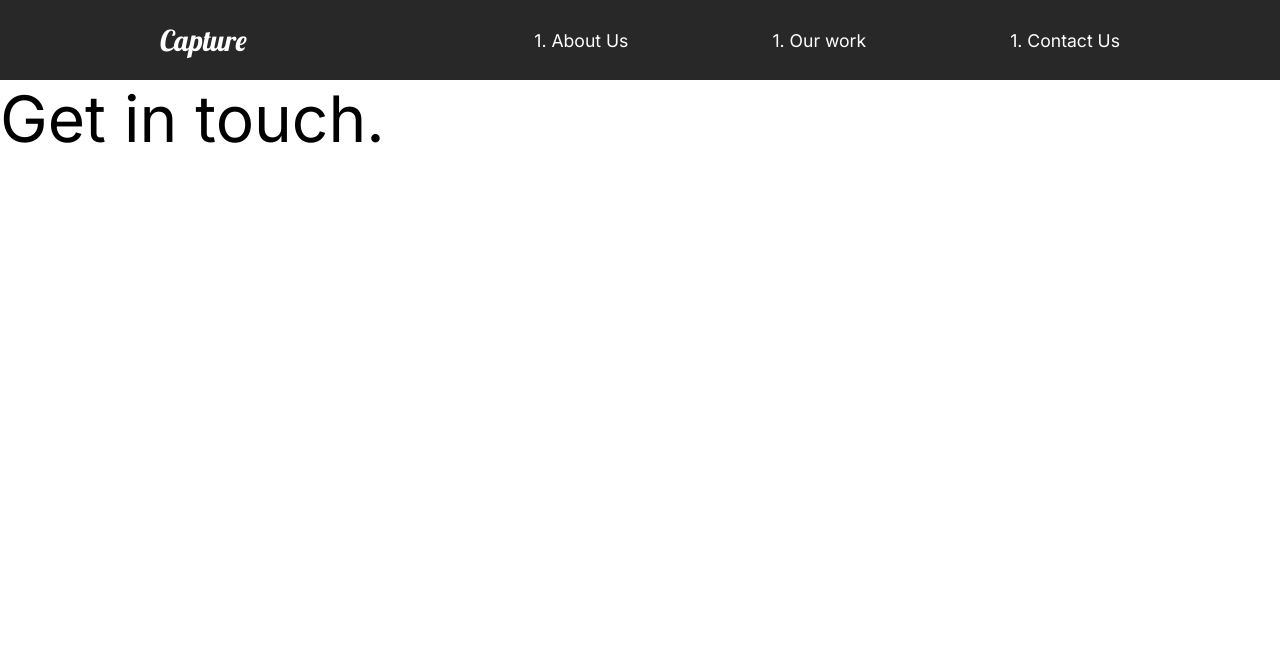
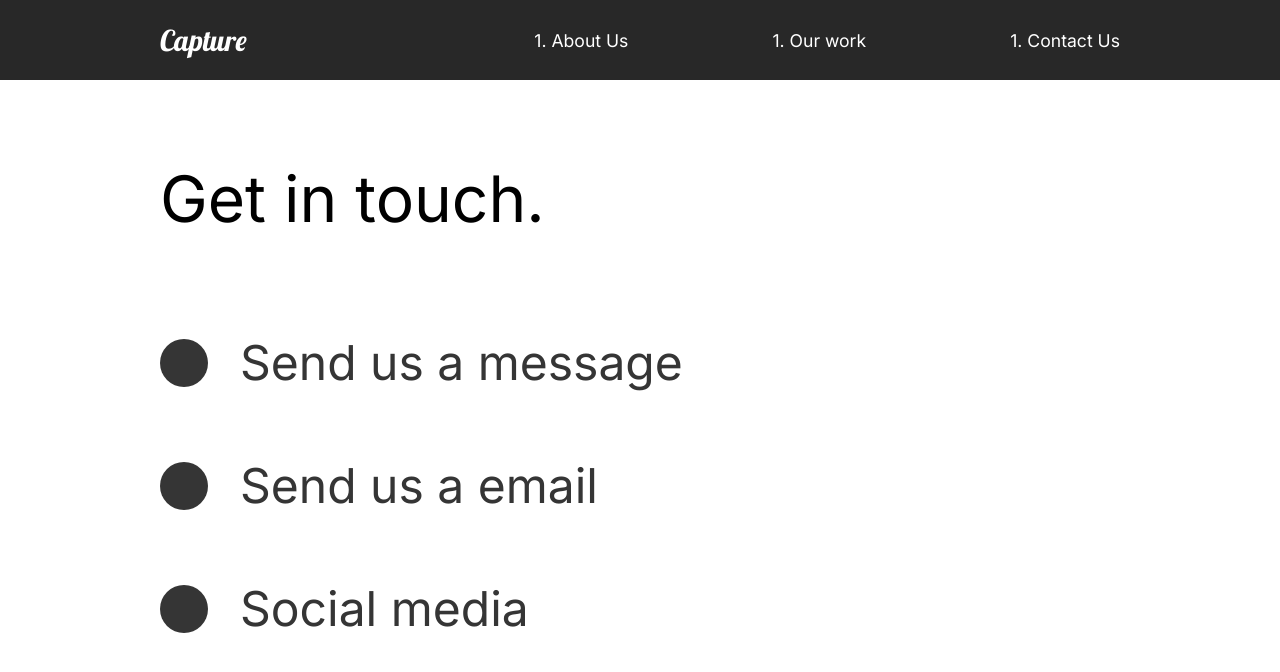
Before and after one commit to codekacode/capture-portafolio, a React (Create React App) app: page /contact in a window 1280 px wide. Shown: the top 672 px of the page. Built offline with nearby package versions, Linux system fonts and the light colour scheme.

Commit message:
Give option contact us

```diff
--- a/src/pages/ContactUs.js
+++ b/src/pages/ContactUs.js
@@ -15,12 +15,33 @@
           <motion.h2 variants={titleAnim}>Get in touch.</motion.h2>
           </Hide>
       </Title>
+      <div>
+        <Hide>
+          <Social variants={titleAnim}>
+            <Circle/>
+            <h2>Send us a message</h2>
+          </Social>
+        </Hide>
+        <Hide>
+          <Social variants={titleAnim}>
+            <Circle/>
+            <h2>Send us a email</h2>
+          </Social>
+        </Hide>
+        <Hide>
+          <Social variants={titleAnim}>
+            <Circle/>
+            <h2>Social media</h2>
+          </Social>
+        </Hide>
+
+      </div>
     </ContactStyle>
   )
 };
 
 const ContactStyle = styled(motion.div)`
-  padding: 5rem 10 rem;
+  padding: 5rem 10rem;
   color: #353535;
   min-height: 90vh;
 `
@@ -34,4 +55,20 @@
   overflow: hidden;
 `
 
+const Circle = styled.div`
+  border-radius:50%;
+  width: 3rem;
+  height: 3rem;
+  background-color: #353535;
+`
+
+const Social =  styled(motion.div)`
+  display: flex;
+  align-items: center;
+  h2 {
+    margin: 2rem;
+    font-size: 3rem;
+  }
+`
+
 export default ContactUs;
```
